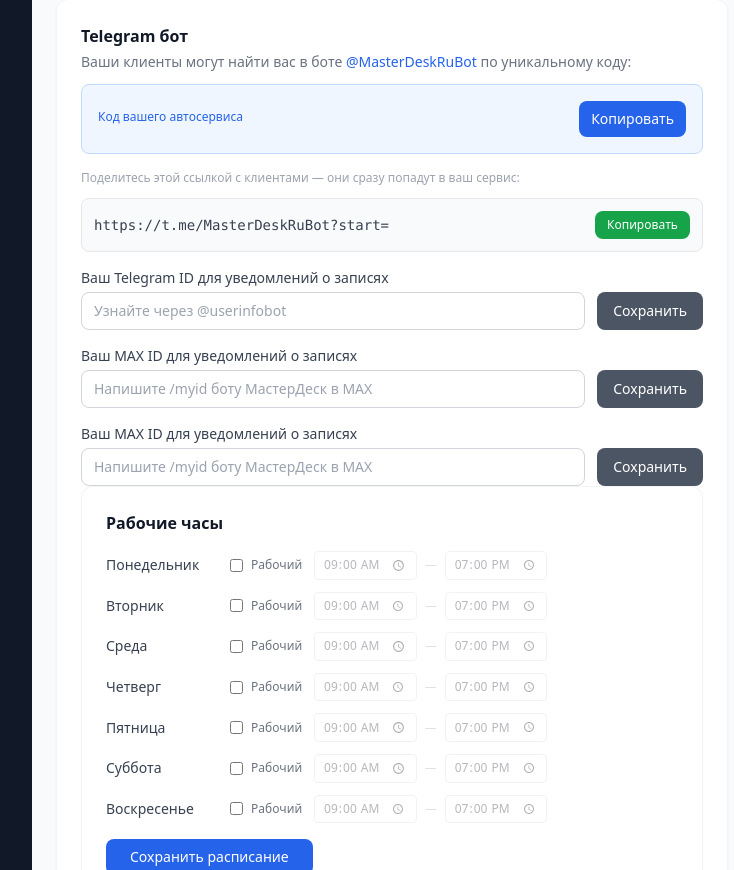
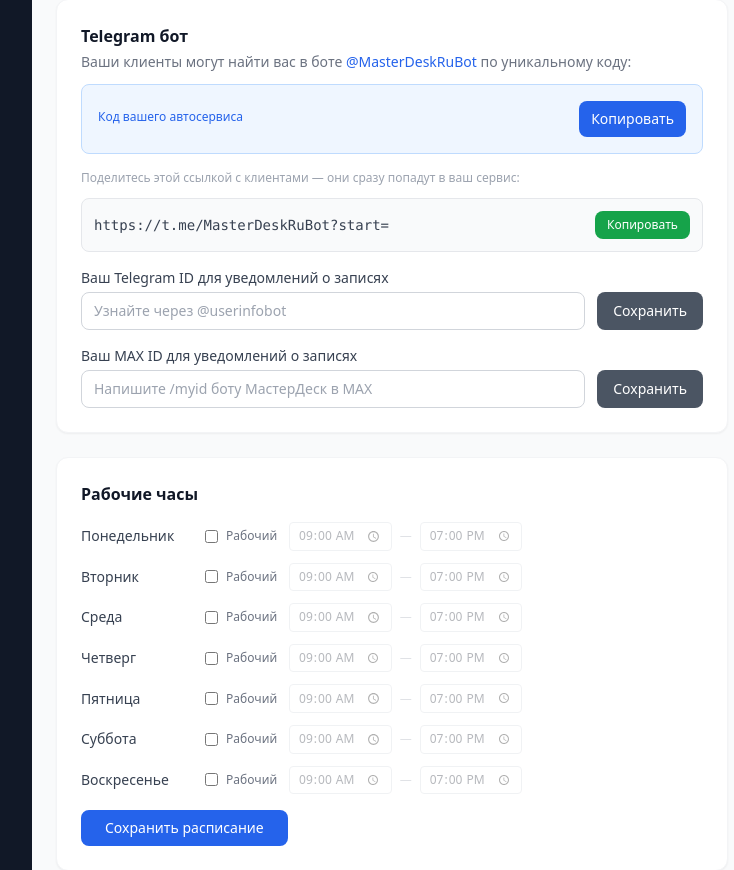
Before and after one commit to grandpashumor2-stack/MasterDeskRuBot, a FastAPI app: template backend/app/web/templates/owner/settings.html in a window 1280 px wide. Shown: the part 589-1459 px from the top of the page, without its empty margins (224-958 px from the left). Run offline with FastAPI, Linux system fonts and the light colour scheme; the template is opened without the code that fills it, so the values that code supplies are empty; some libraries are stand-ins or nearby versions.

Commit message:
Fix duplicated MAX ID block in settings.html and add saveMaxChatId JS function

```diff
--- a/backend/app/web/templates/owner/settings.html
+++ b/backend/app/web/templates/owner/settings.html
@@ -73,13 +73,8 @@ function copyLink(text) {
       <div class="flex gap-3">
         <input id="maxChatId" type="text" value="{{ company.max_chat_id or '' }}" placeholder="Напишите /myid боту МастерДеск в MAX" class="flex-1 border border-gray-300 rounded-lg px-3 py-2 text-sm focus:outline-none focus:ring-2 focus:ring-blue-500">
         <button onclick="saveMaxChatId()" class="bg-gray-600 hover:bg-gray-700 text-white text-sm font-medium px-4 py-2 rounded-lg transition-colors">Сохранить</button>
-      </div> <div class="mt-4">
-      <label class="block text-sm font-medium text-gray-700 mb-1">Ваш MAX ID для уведомлений о записях</label>
-      <div class="flex gap-3">
-        <input id="maxChatId" type="text" value="{{ company.max_chat_id or '' }}" placeholder="Напишите /myid боту МастерДеск в MAX" class="flex-1 border border-gray-300 rounded-lg px-3 py-2 text-sm focus:outline-none focus:ring-2 focus:ring-blue-500">
-        <button onclick="saveMaxChatId()" class="bg-gray-600 hover:bg-gray-700 text-white text-sm font-medium px-4 py-2 rounded-lg transition-colors">Сохранить</button>
       </div>
-    </div>
+      </div>
 
     </div>
   </div>
@@ -162,6 +157,13 @@ async function saveChatId() {
   });
   if(r.ok) toast(); else alert('Ошибка');
 }
+async function saveMaxChatId() {
+  const r = await fetch("/api/v1/company/me", {
+    method:"PATCH", headers: headers(),
+    body: JSON.stringify({ max_chat_id: document.getElementById("maxChatId").value || null })
+  });
+  if(r.ok) toast(); else alert("Ошибка");
+}
 
 async function saveAiPrompt() {
   const r = await fetch('/api/v1/company/me', {
```
